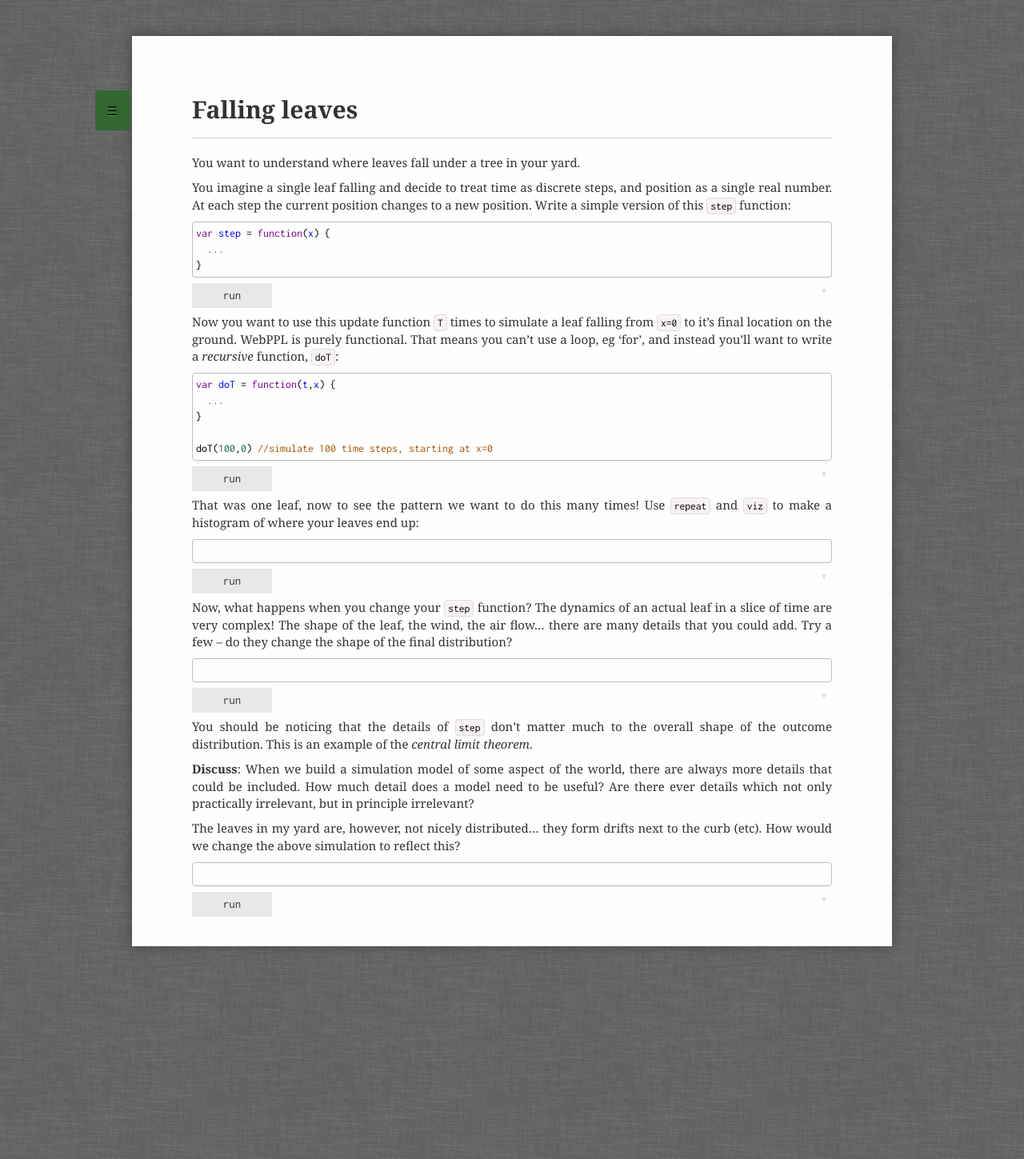
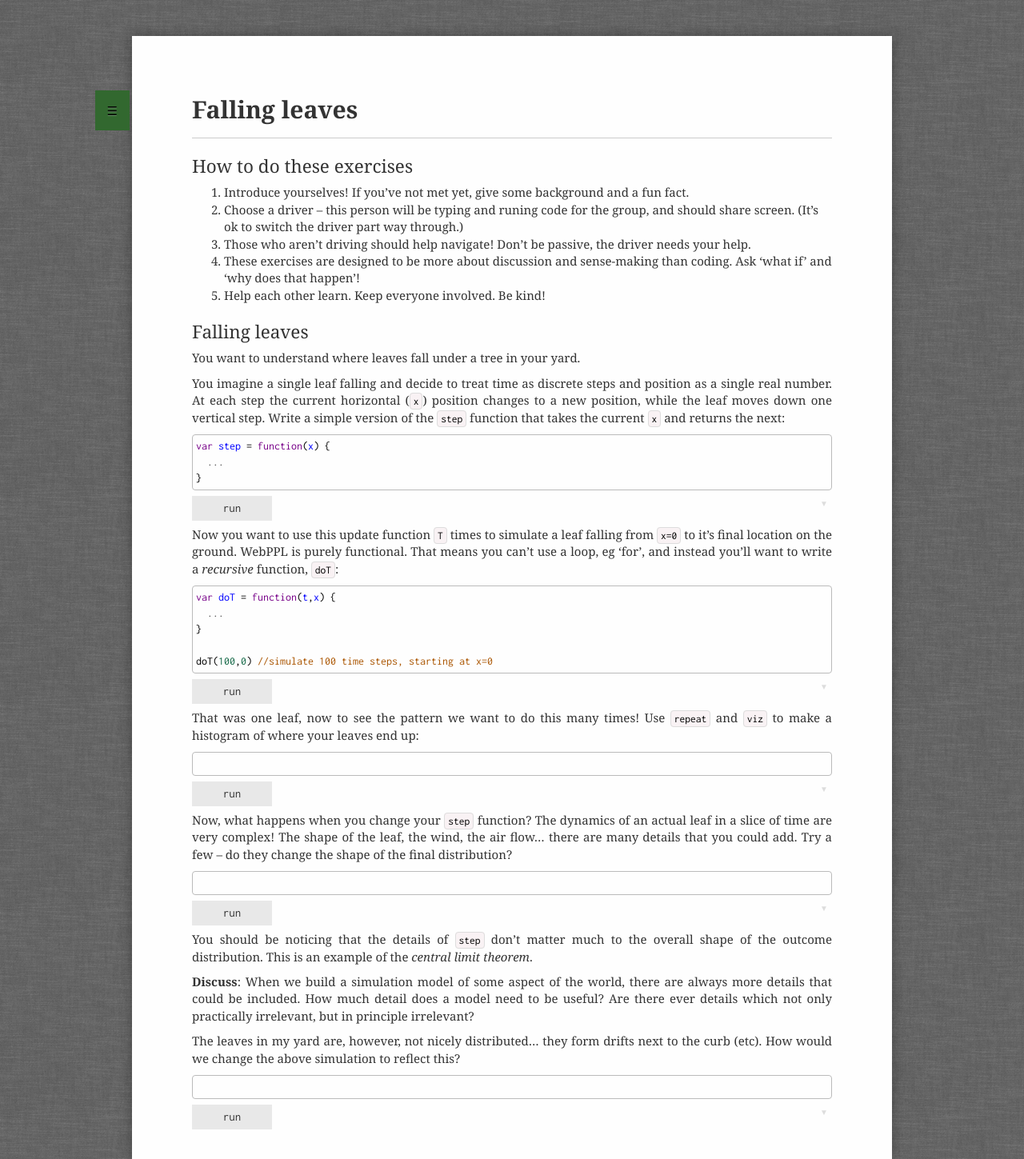
Before and after one commit to probmods/probmods2, a Jekyll site: the page built from teaching_extras/GenerativeLeaves.md, in a window 1280 px wide. Shown: the whole page at 80% size. Built offline with Jekyll 4.4.1, drawn with Linux system fonts in a browser that asks for light colours; a script that is not in the unit is left out.

Commit message:
revise falling leaves a bit, add how to preamble

```diff
--- a/teaching_extras/GenerativeLeaves.md
+++ b/teaching_extras/GenerativeLeaves.md
@@ -3,9 +3,21 @@
 title: Falling leaves
 ---
 
+## How to do these exercises
+
+1. Introduce yourselves! If you've not met yet, give some background and a fun fact.
+2. Choose a driver -- this person will be typing and runing code for the group, and should share screen. (It's ok to switch the driver part way through.)
+3. Those who aren't driving should help navigate! Don't be passive, the driver needs your help.
+4. These exercises are designed to be more about discussion and sense-making than coding. Ask 'what if' and 'why does that happen'!
+5. Help each other learn. Keep everyone involved. Be kind!
+
+
+## Falling leaves
+
 You want to understand where leaves fall under a tree in your yard.
 
-You imagine a single leaf falling and decide to treat time as discrete steps, and position as a single real number. At each step the current position changes to a new position. Write a simple version of this `step` function:
+You imagine a single leaf falling and decide to treat time as discrete steps and position as a single real number. At each step the current horizontal (`x`) position changes to a new position, while the leaf moves down one vertical step.
+Write a simple version of the `step` function that takes the current `x` and returns the next:
 
 ~~~~
 var step = function(x) {
```
